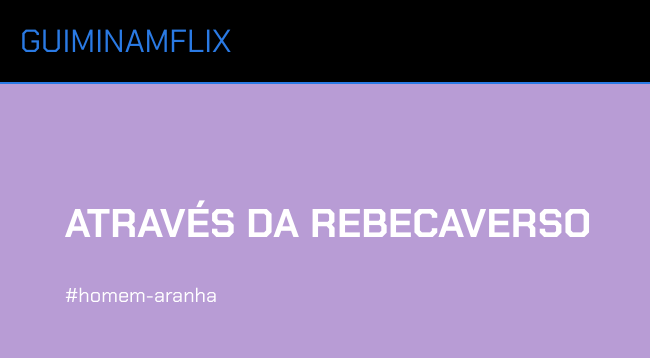
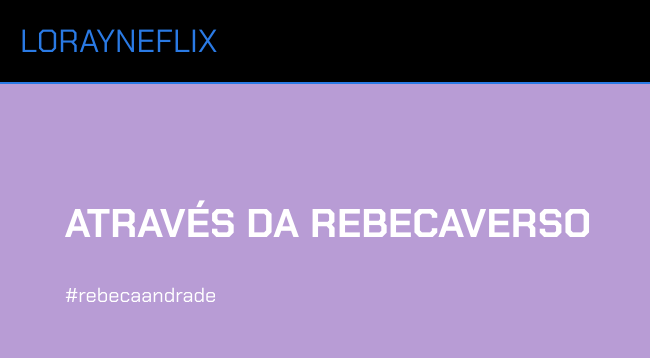
Before and after one commit to Lorayne2503/terceiro-bimestre, a plain HTML site: page index.html in a window 1280 px wide. Shown: the top 358 px of the page, 0-650 px from the left. Drawn offline with Linux system fonts and the light colour scheme; grey boxes are pictures that could not be loaded.

Commit message:
Update index.html

```diff
--- a/index.html
+++ b/index.html
@@ -12,12 +12,12 @@
 </head>
 
 <body>
-    <header>GUIMINAMFLIX</header>
+    <header>LORAYNEFLIX</header>
 
     <section class="chamada">
         <div class="chamada-texto">
             <h1>ATRAVÉS DA REBECAVERSO</h1>
-            <p>#homem-aranha</p>
+            <p>#rebecaandrade</p>
         </div>
 
         <div>
```
